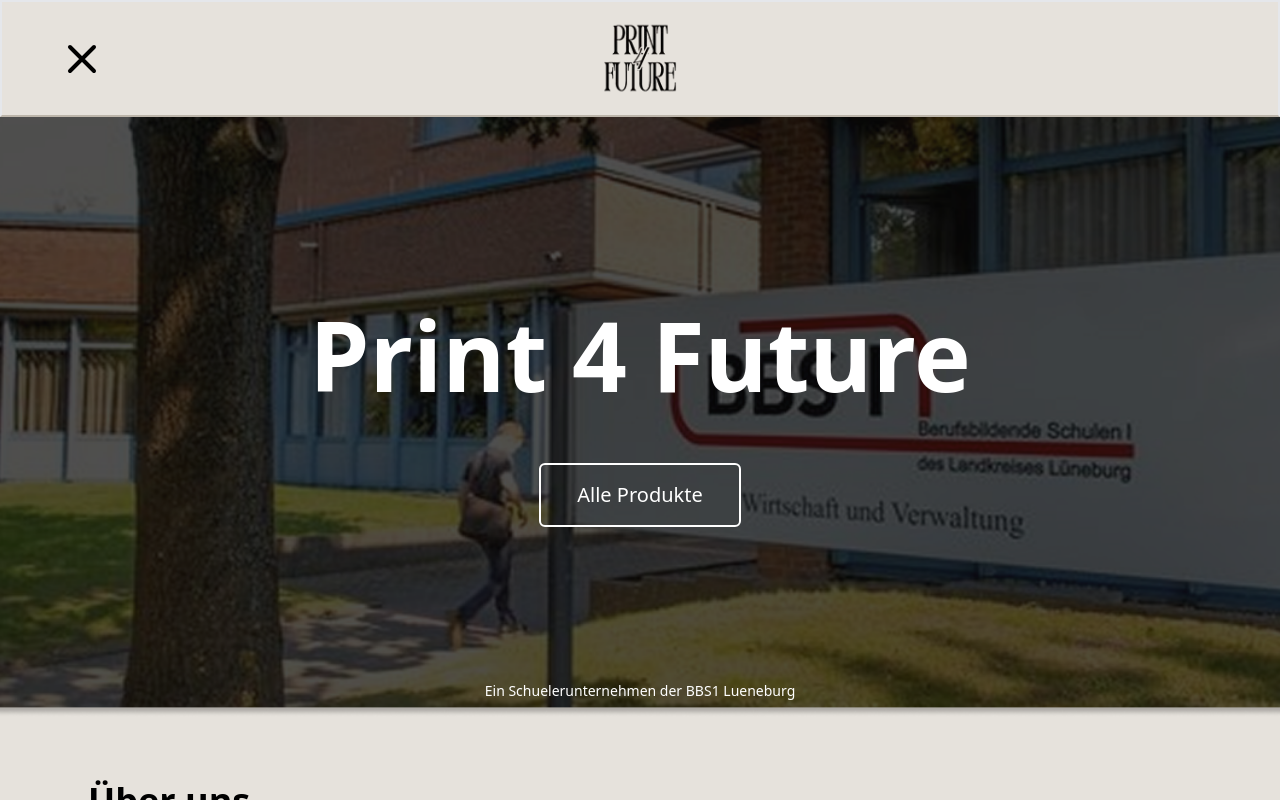
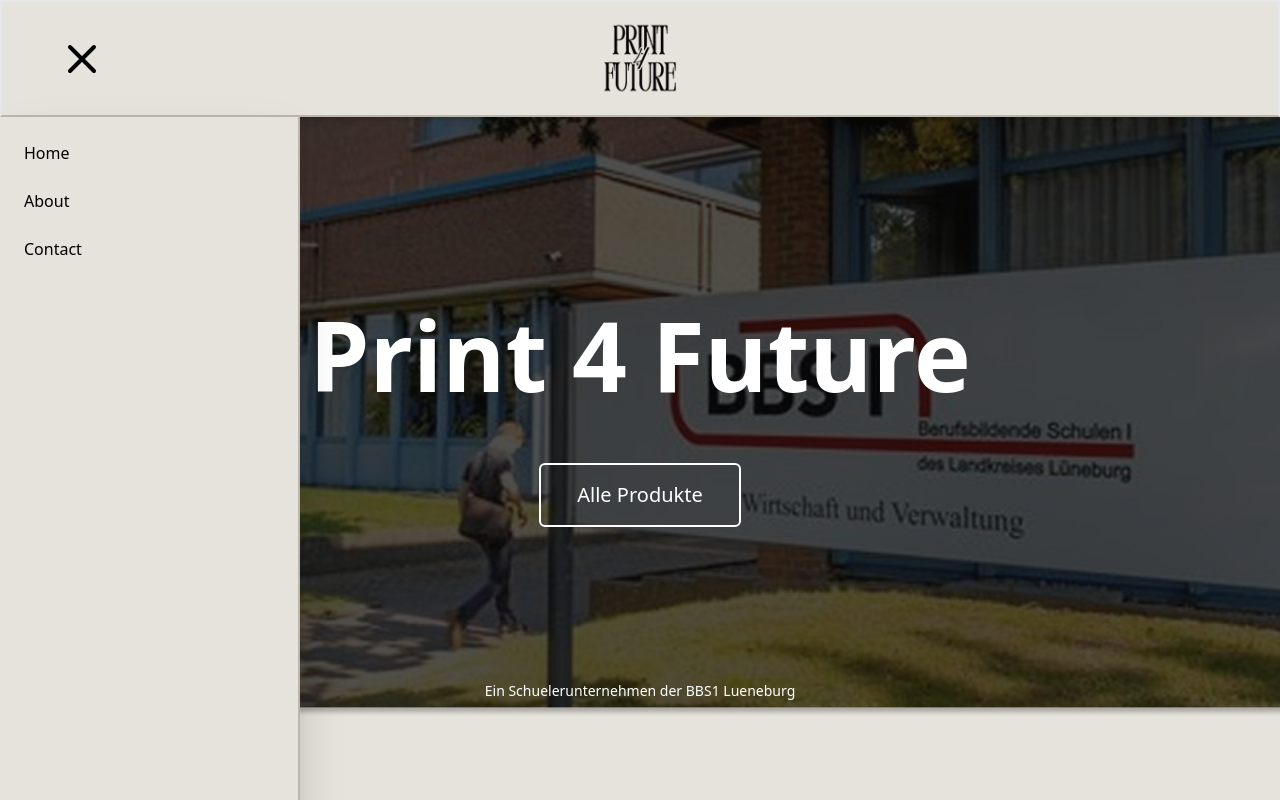
Before and after one commit to vinhegewald/schul-projekt, a Nuxt app: page / in a window 1280 px wide. Both pictures are taken after a click on the button "Toggle menu". Shown: the top 800 px of the page. Built offline with nearby package versions, Linux system fonts and the light colour scheme.

Commit message:
feat: sidebar

```diff
--- a/components/generic/Navbar.vue
+++ b/components/generic/Navbar.vue
@@ -1,11 +1,12 @@
 <template>
-  <nav class="border-b-[#BCB5AA] h-[117px] border-2 p-4">
+  <nav
+    class="fixed top-0 left-0 w-full bg-[#E6E2DC] border-b-[#BCB5AA] h-[117px] border-2 p-4 z-[999] shadow-md"
+  >
     <div class="flex items-center justify-between h-full">
-      <!-- Burger menu button (always visible) -->
       <button
-        @click="isMenuOpen = !isMenuOpen"
-        class="pl-10 text-black focus:outline-none"
         aria-label="Toggle menu"
+        class="pl-10 text-black focus:outline-none z-50"
+        @click="toggleMenu"
       >
         <svg
           class="w-12 h-12"
@@ -29,7 +30,6 @@
         </svg>
       </button>
 
-      <!-- Centered logo -->
       <a href="/" class="absolute left-1/2 transform -translate-x-1/2">
         <img
           src="/images/transparent_logo.png"
@@ -38,26 +38,27 @@
         />
       </a>
 
-      <!-- Spacer to balance the layout -->
       <div class="w-12"></div>
     </div>
 
-    <!-- Menu (toggleable) -->
-    <ul v-if="isMenuOpen" class="flex flex-col gap-4 mt-4 m-0 p-0 list-none">
-      <li>
-        <a href="/" class="text-white font-medium hover:underline">Home</a>
-      </li>
-      <li>
-        <a href="/about" class="text-white font-medium hover:underline"
-          >About</a
-        >
-      </li>
-      <li>
-        <a href="/contact" class="text-white font-medium hover:underline"
-          >Contact</a
-        >
-      </li>
-    </ul>
+    <div
+      v-if="isMenuOpen"
+      class="fixed inset-0 z-40 duration-300"
+      @click="toggleMenu"
+    ></div>
+
+    <div
+      :class="[
+        'fixed top-[117px] left-0 border-[#BCB5AA] border-l-0 border-t-0 border-2 w-[300px] h-full bg-[#E6E2DC] text-black shadow-2xl z-[1000] p-6 flex flex-col gap-6 transition-transform duration-300 ease-in-out',
+        isMenuOpen
+          ? 'translate-x-0 opacity-100'
+          : '-translate-x-full opacity-100',
+      ]"
+    >
+      <a href="/" class="font-medium hover:underline">Home</a>
+      <a href="/about" class="font-medium hover:underline">About</a>
+      <a href="/contact" class="font-medium hover:underline">Contact</a>
+    </div>
   </nav>
 </template>
 
@@ -69,4 +70,5 @@ defineOptions({
 });
 
 const isMenuOpen = ref(false);
+const toggleMenu = () => (isMenuOpen.value = !isMenuOpen.value);
 </script>
--- a/components/landing/Hero.vue
+++ b/components/landing/Hero.vue
@@ -1,6 +1,6 @@
 <template>
   <section
-    class="relative h-[600px] bg-cover bg-center bg-no-repeat flex items-center justify-center"
+    class="relative h-[600px] mt-[117px] bg-cover bg-center bg-no-repeat flex items-center justify-center"
     style="background-image: url('/images/background-hero.png')"
   >
     <div class="relative z-10 flex flex-col items-center gap-10">
```
